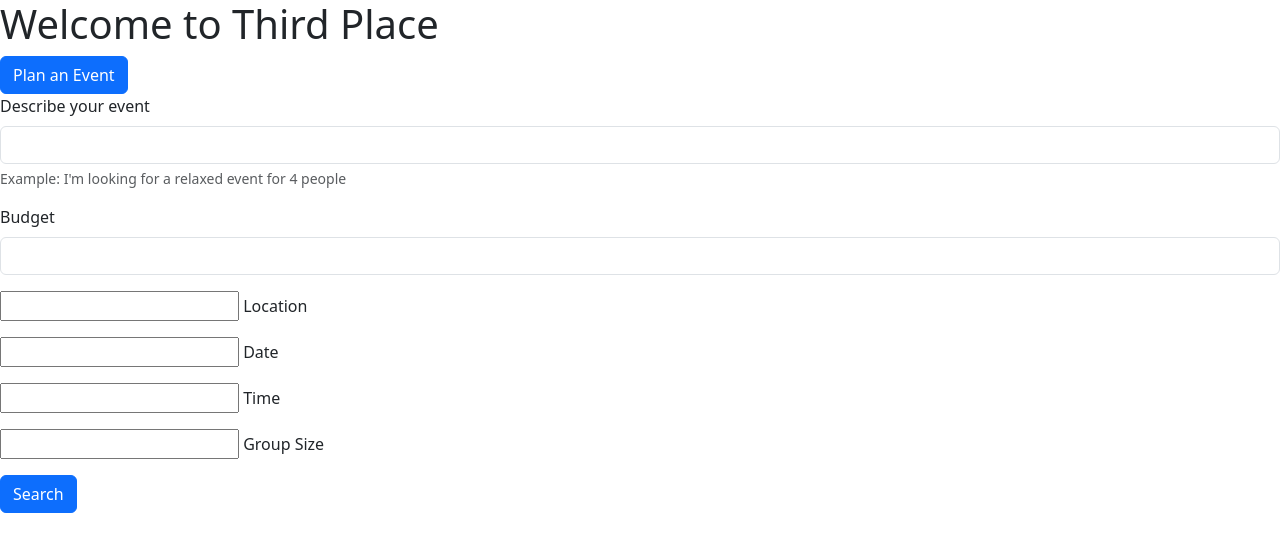
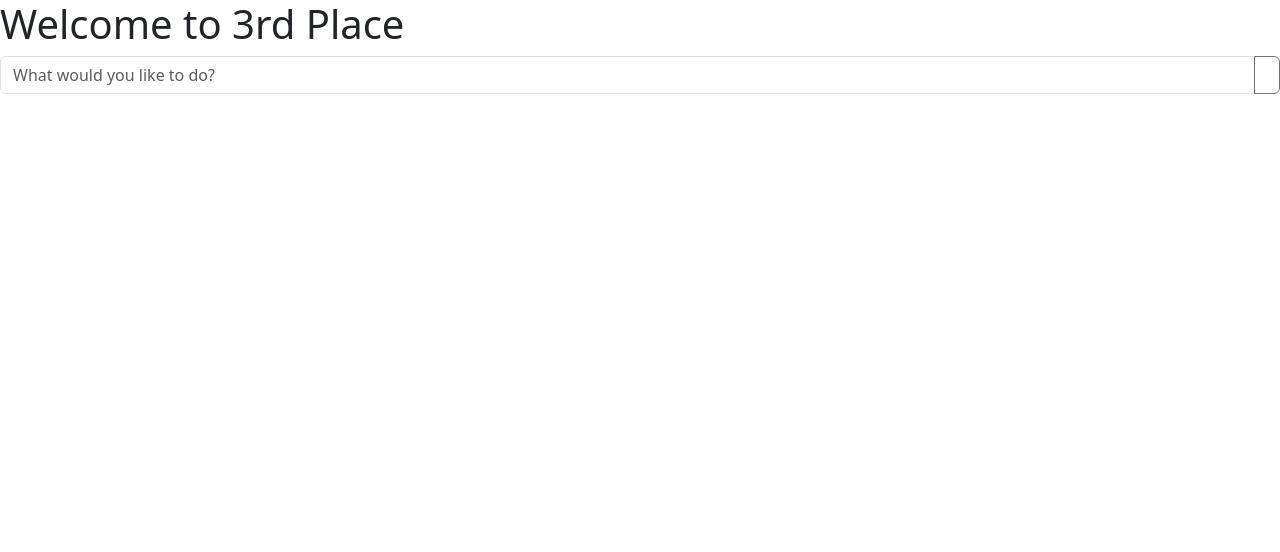
Before and after one commit to eehudson/Budget-Suggestions, a plain HTML site: page index.html in a window 1280 px wide. Drawn offline with nearby package versions, Linux system fonts and the light colour scheme.

Commit message:
set up index and results pages
added html for layout and testing js funcitons

```diff
--- a/index.html
+++ b/index.html
@@ -4,51 +4,20 @@
         <title>Third Place</title>
         <link rel="stylesheet" type=“text/css” href="styles.css">
         <link href="https://cdn.jsdelivr.net/npm/bootstrap@5.3.3/dist/css/bootstrap.min.css" rel="stylesheet" integrity="sha384-QWTKZyjpPEjISv5WaRU9OFeRpok6YctnYmDr5pNlyT2bRjXh0JMhjY6hW+ALEwIH" crossorigin="anonymous">
+        <script src="index.js" type="text/javascript"></script>
     </head>
     <body>
-        <h1> Welcome to Third Place </h1>
+        <h1> Welcome to 3rd Place </h1>
 
         <div>
-            <button type="button" class="btn btn-primary" onclick=""> Plan an Event </button>
-            <div id="event-options">
+            <div id="search">
                 <form>
-                    <div class="mb-3" id="eventDescription">
-                      <label for="eventDescriptionInput" class="form-label">Describe your event</label>
-                      <input type="text" class="form-control" id="eventDescriptionInput" aria-describedby="eventDescriptionExample">
-                      <div id="eventDescriptionExample" class="form-text">Example: I'm looking for a relaxed event for 4 people </div>
+                    <div class="input-group mb-3">
+                        <input type="text" class="form-control" placeholder="What would you like to do?" aria-describedby="searchButton">
+                        <button class="btn btn-outline-secondary" type="button" id="searchButton" onclick="parseInput(this)"><i class="bi bi-search"></i></button>
                     </div>
-                    <div class="mb-3" id="eventBudget">
-                      <label for="eventBudgetInput" class="form-label">Budget</label>
-                      <input type="input" class="form-control" id="eventBudgetInput">
-                    </div>
-                    <div class="mb-3" id="eventLocation">
-                      <input type="text" class="" id="eventLocationInput">
-                      <label class="" for="eventLocationInput">Location</label>
-                    </div>
-                    <div class="mb-3" id="eventDate">
-                        <input type="text" class="" id="eventDateInput">
-                        <label class="" for="eventDateInput">Date</label>
-                    </div>
-                    <div class="mb-3" id="eventTime">
-                        <input type="text" class="" id="eventTimeInput">
-                        <label class="" for="eventTimeInput">Time</label>
-                    </div>
-                    <div class="mb-3" id="eventSize">
-                        <input type="text" class="" id="eventSizeInput">
-                        <label class="" for="eventSizeInput">Group Size</label>
-                    </div>
-                    <button type="submit" class="btn btn-primary">Search</button>
+
                 </form>
-
-            </div>
-
-            <div id="plan-event-results">
-              <div class="">
-                <div class="result-tile" result-id="">
-
-                </div>
-
-              </div>
 
             </div>
         </div>
--- /dev/null
+++ b/index.js
@@ -0,0 +1,5 @@
+function parseInput(textInput){
+    console.log(parseInput)
+
+
+}
```
Also changed, not shown: results.html (added, +54 -0 lines), results.js (added).
